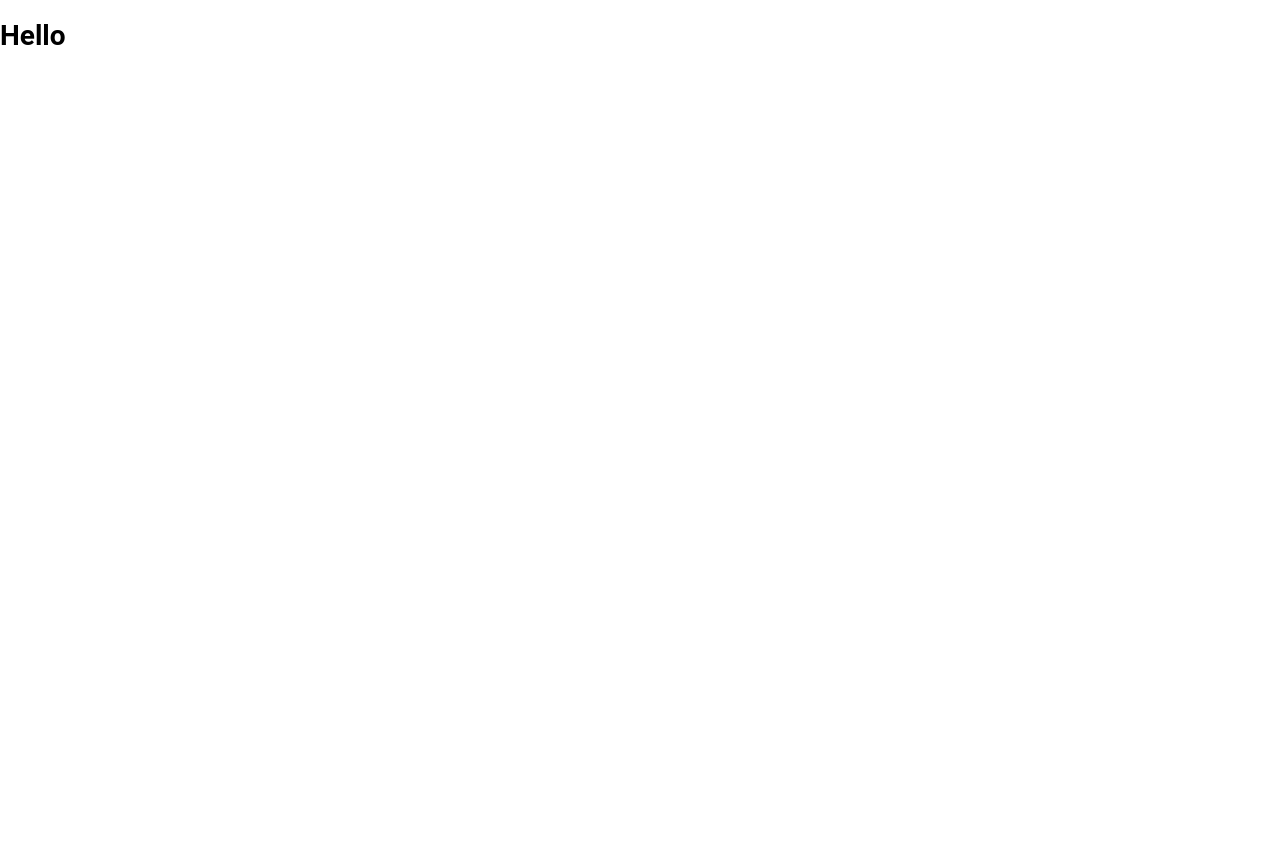
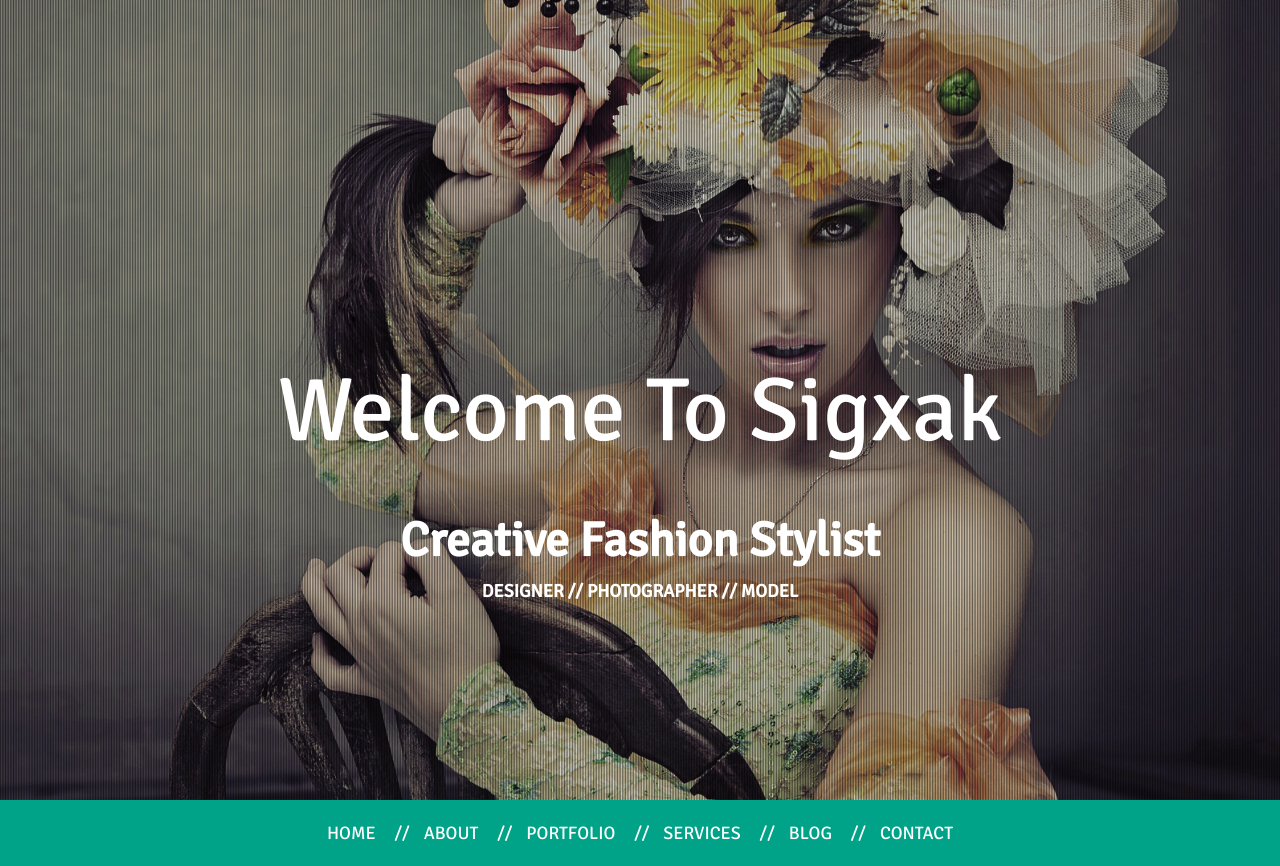
Before and after one commit to katefaith/sigxak, a website: page index.html in a window 1280 px wide. Before the commit the page ends 800 px from the top, so only its background shows below. Drawn offline with Linux system fonts and the light colour scheme.

Commit message:
add header

```diff
--- a/index.html
+++ b/index.html
@@ -9,7 +9,19 @@
 
   <body>
     <header class="header">
-      <h1>Hello</h1>
+      <div class="header__welcome">
+        <h1 class="header__title">Welcome To Sigxak</h1>
+        <p class="header__descriptor">Creative Fashion Stylist</p>
+        <p class="header__descriptor-2">Designer // Photographer // Model</p>
+      </div>
+      <nav class="nav  header__nav">
+        <a class="nav-link" href="#">Home</a>
+        <a class="nav-link" href="#">About</a>
+        <a class="nav-link" href="#">Portfolio</a>
+        <a class="nav-link" href="#">Services</a>
+        <a class="nav-link" href="#">Blog</a>
+        <a class="nav-link" href="#">Contact</a>
+      </nav>
     </header>
   </body>
 </html>
--- /dev/null
+++ b/sass/blocks/header.scss
@@ -0,0 +1,71 @@
+.header {
+    display: flex;
+    flex-direction: column;
+}
+
+.header__welcome {
+    min-height: 100vh;
+    font-family: $font-family-signika;
+    color: $text-color-secondary;
+    text-align: center;
+    background-image: url(../img/bg-header.jpg);
+    background-position: center;
+    background-size: cover;
+
+    @media (max-width: $breakpoint-tablet) {
+        background-image: url(../img/bg-header--medium.jpg);
+    }
+
+    @media (max-width: $breakpoint-mobile) {
+        background-image: url(../img/bg-header--small.jpg);
+    }
+}
+
+.header__title {
+    margin: 50px 10px;
+    margin-top: calc(50vh - 0.5em);
+    margin-bottom: 0.5em;
+    font-size: 108px;
+    font-weight: normal;
+
+    @media (max-width: $breakpoint-desktop) {
+        font-size: 90px;
+    }
+
+    @media (max-width: $breakpoint-tablet) {
+        font-size: 76px;
+    }
+
+    @media (max-width: $breakpoint-mobile) {
+        font-size: 54px;
+    }
+}
+
+.header__descriptor{
+    margin: 0.2em 10px;
+    font-size: 48px;
+    font-weight: bold;
+
+    @media (max-width: $breakpoint-tablet) {
+        font-size: 32px;
+    }
+
+    @media (max-width: $breakpoint-mobile) {
+        font-size: 26px;
+    }
+}
+
+.header__descriptor-2 {
+    margin: 0.3em 10px 3em;
+    font-size: 18px;
+    font-weight: bold;
+    text-transform: uppercase;
+
+    @media (max-width: $breakpoint-tablet) {
+        font-size: 14px;
+    }
+
+    @media (max-width: $breakpoint-mobile) {
+        font-size: 12px;
+    }
+}
--- /dev/null
+++ b/sass/blocks/nav.scss
@@ -0,0 +1,45 @@
+.nav {
+    display: flex;
+    flex-wrap: wrap;
+    justify-content: center;
+    background-color: $dark-cyan;
+
+    @media (max-width: $breakpoint-tablet) {
+        flex-direction: column;
+        align-items: center;
+    }
+}
+
+.nav-link {
+    position: relative;
+    margin: 22px 24px;
+    font-family: $font-family-signika;
+    font-size: 18px;
+    text-decoration: none;
+    text-transform: uppercase;
+    color: $while;
+
+    &:hover {
+        font-weight: bold;
+    }
+
+    &:not(:last-child):after {
+        position: absolute;
+        content: "//";
+        right: -34px;
+    }
+
+    &:hover:after {
+        font-weight: normal;
+    }
+
+    @media (max-width: $breakpoint-tablet) {
+        //width: 100%;
+        margin: 10px;
+        font-size: 14px;
+
+        &:not(:last-child):after {
+            content: "";
+        }
+    }
+}
--- a/sass/global/fonts.scss
+++ b/sass/global/fonts.scss
@@ -1,6 +1,13 @@
-/*@font-face {
-  font-family: "HelveticaNeueCyr Roman";
-  src: url("../fonts/HelveticaNeueCyr_Roman.otf") format("OpenType");
+@font-face {
+  font-family: "OpenSans";
+  src: url("../fonts/OpenSans.ttf") format("TrueType");
   font-style: normal;
   font-weight: normal;
-}*/
+}
+
+@font-face {
+  font-family: "Signika";
+  src: url("../fonts/Signika.ttf") format("TrueType");
+  font-style: normal;
+  font-weight: normal;
+}
--- a/sass/style.scss
+++ b/sass/style.scss
@@ -3,9 +3,17 @@
 @import "global/fonts.scss";
 @import "variables.scss";
 
+@import "blocks/header.scss";
+@import "blocks/nav.scss";
+
 body {
-  font-family: 'Roboto', Arial, Helvetica, sans-serif;
+  font-family: $font-family-open_sans;
   font-weight: normal;
   font-size: 14px;
   line-height: normal;
+  color: $text-color-primary;
 }
+
+h1, h2, h3, h4, h5, h6 {
+  font-family: $font-family-signika;
+}
--- a/sass/variables.scss
+++ b/sass/variables.scss
@@ -1,8 +1,31 @@
 // fonts
+$font-family-open_sans: 'OpenSans', Arial, Helvetica, sans-serif;
+$font-family-signika: 'Signika', Arial, Helvetica, sans-serif;
 
 // colors
+$dark-cyan: #00a388;
+$strong-cyan: #02c5a5;
+$pale-cyan:#ecfffc;
+$black: #000000;
+$while: white;
+
+// text colors
+$text-color-primary: $black;
+$text-color-secondary: $while;
+
+// bg colors
+$bg-color-dark: $dark-cyan;
+$bg-color-light: $strong-cyan;
+$bg-color-lighter: $pale-cyan;
+$bg-color-black: $black;
 
 // breakpoints
-$bp-mobile: 320px;
-$bp-tablet: 768px;
-$bp-desktop: 1124px;
+$breakpoint-mobile: 375px;
+$breakpoint-tablet: 768px;
+$breakpoint-desktop: 1440px;
+
+/*$breakpoint-xs: 320px;
+$breakpoint-s: 480px;
+$breakpoint-m: 768px;
+$breakpoint-l: 992px;
+$breakpoint-xl: 1200px;*/
```
Also changed, not shown: css/style.css, fonts/OpenSans.ttf (added), fonts/Signika.ttf (added), img/bg-header--medium.jpg (added), img/bg-header--small.jpg.
